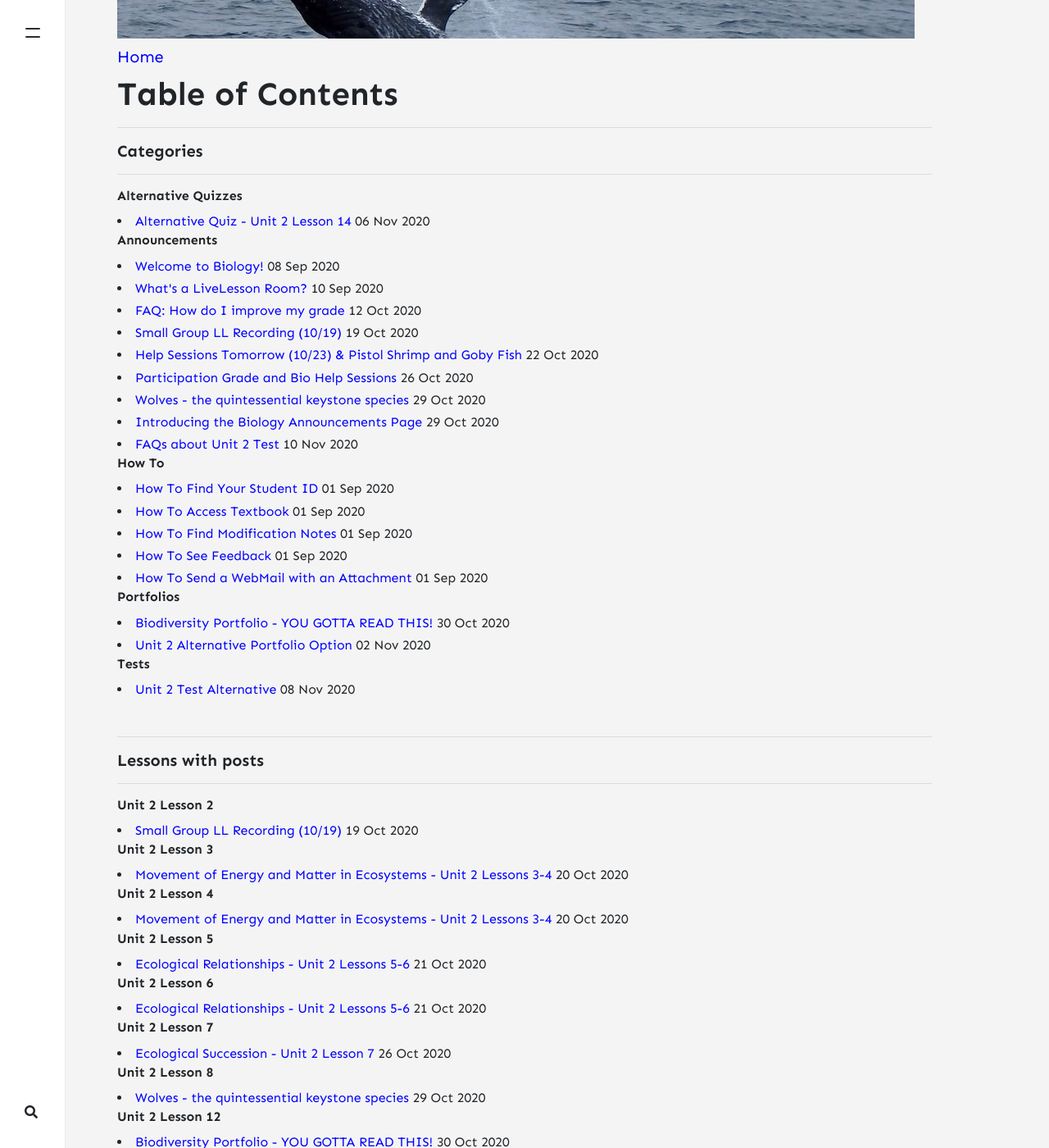
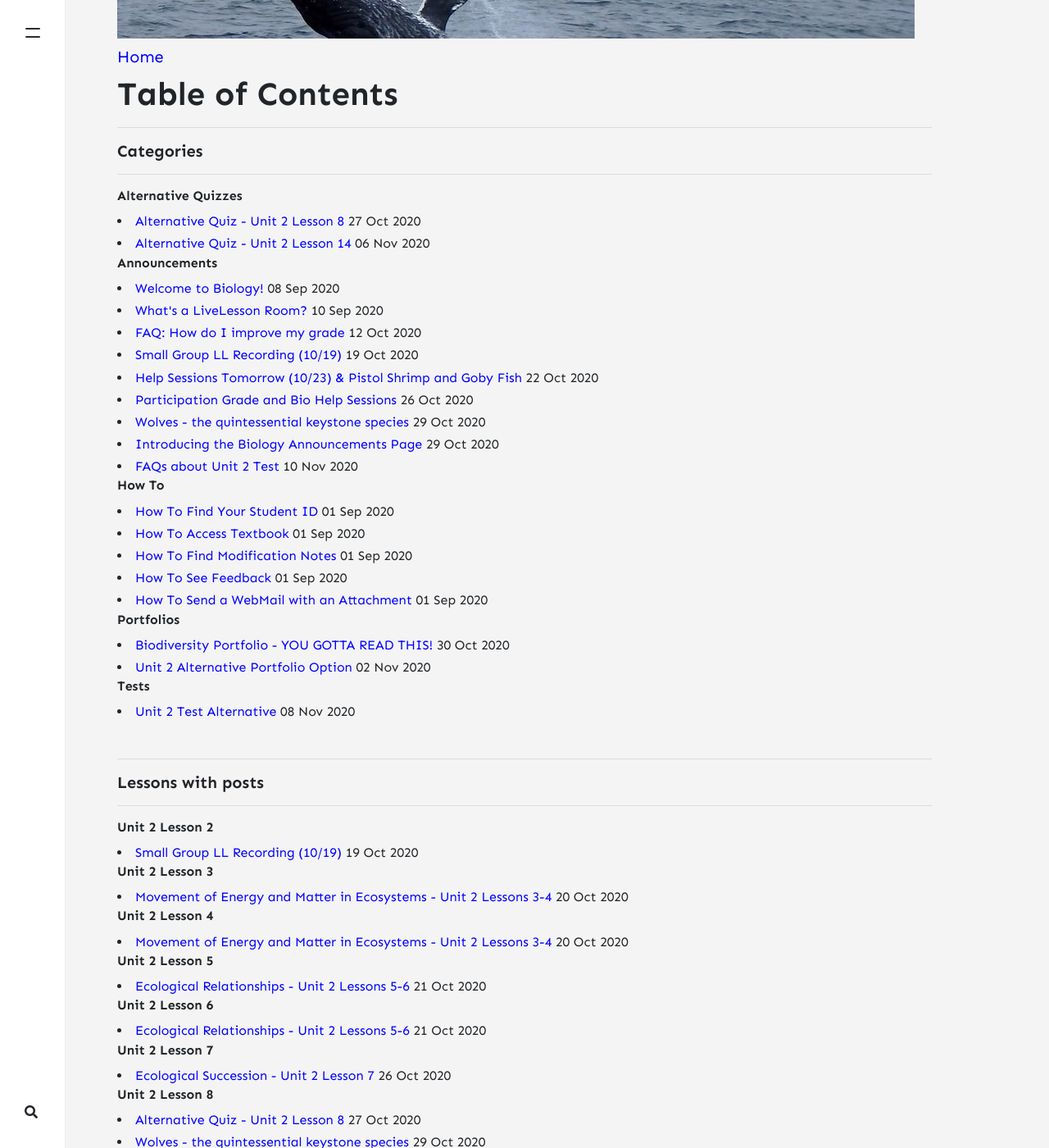
Before and after one commit to minnesota-connections-academy/biology-announcements, a Jekyll site: the page built from _pages/table-of-contents.md, in a window 1280 px wide and 1400 px high, scrolled down 205 px. Shown: the whole window at 82% size. Built offline with Jekyll 4.4.1, drawn with Linux system fonts in a browser that asks for light colours; nearby versions of some CDN libraries; comment, search, counter and statistics services are not loaded.

Commit message:
11/11/20

```diff
--- /dev/null
+++ b/_posts/2020-10-27-alt-quiz-unit-2-lesson-8.md
@@ -0,0 +1,14 @@
+---
+layout: post
+title: "Alternative Quiz - Unit 2 Lesson 8"
+categories: [ Alternative Quizzes ]
+tags: [ Unit 2 Lesson 8 ]
+image: https://upload.wikimedia.org/wikipedia/commons/thumb/7/7b/Animal_Cell_Unannotated.svg/800px-Animal_Cell_Unannotated.svg.png
+---
+You may take the alternative quiz for Unit 2 Lesson 8 if you prefer.
+
+[Click here to take your Unit 2 Lesson 8 Alternative Quiz](https://docs.google.com/forms/d/e/1FAIpQLSeK2PyXSi3kbUgb72Alz99vS0rxbSV_yOV7y1n7elDAaBxgnA/viewform){:target="blank"}
+
+Please send your teacher a message once you have completed the quiz.
+
+{% include all-webmails.html %}
```
Also changed, not shown: _posts/2020-11-6-alt-quiz-unit-2-lesson-14.md (+1 -1 lines).
